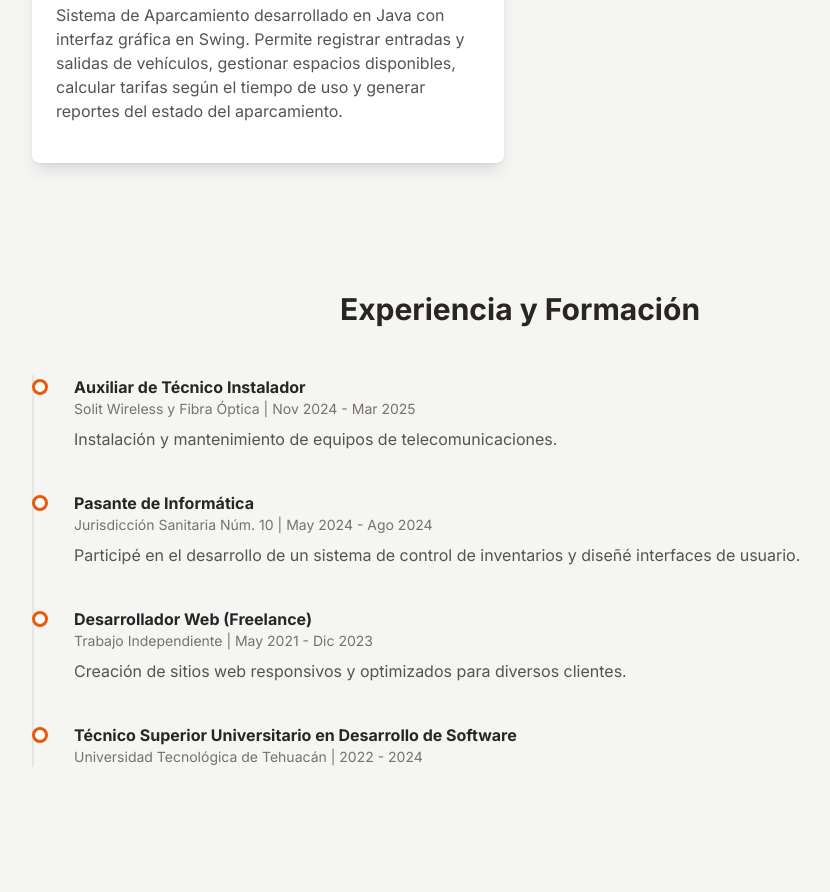
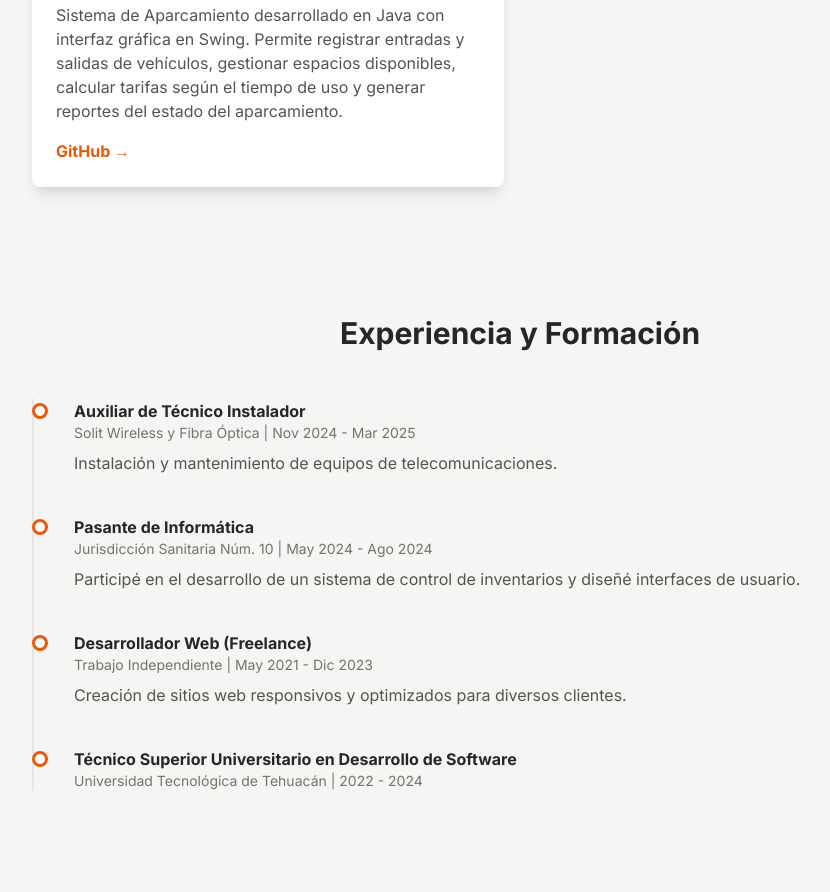
Before and after one commit to juanhernandez11/portafolio_front, a plain HTML site: page index.html in a window 1280 px wide. Shown: the part 4915-5807 px from the top of the page, without its empty margins (120-950 px from the left). Drawn offline with nearby package versions, Linux system fonts and the light colour scheme.

Commit message:
Add GitHub link for parking system project in portfolio

```diff
--- a/index.html
+++ b/index.html
@@ -370,6 +370,9 @@
                         <p class="text-stone-600 mb-4">
                             Sistema de Aparcamiento desarrollado en Java con interfaz gráfica en Swing. Permite registrar entradas y salidas de vehículos, gestionar espacios disponibles, calcular tarifas según el tiempo de uso y generar reportes del estado del aparcamiento.
                         </p>
+                        <div class="flex gap-4">
+                            <a href="https://github.com/juanhernandez11/sistema_aparcamiento" class="text-orange-600 font-semibold hover:underline">GitHub →</a>
+                        </div>
                     </div>
                 </article>
 
```
